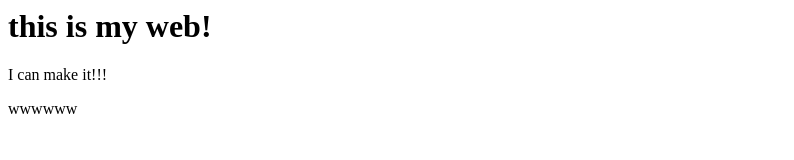
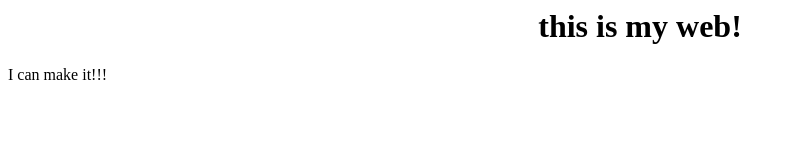
Before and after one commit to right135/wzc, a plain HTML site: page index.html in a window 1280 px wide. Shown: the whole page, without its empty margins (0-794 px from the left). Drawn offline with Linux system fonts and the light colour scheme.

Commit message:
Update index.html

```diff
--- a/index.html
+++ b/index.html
@@ -1,5 +1,3 @@
-<h1> this is my web! </h1>
+<h1 align="center"> this is my web! </h1>
 
 <p>I can make it!!!</p>
-
-<p>wwwwww</p>
```
